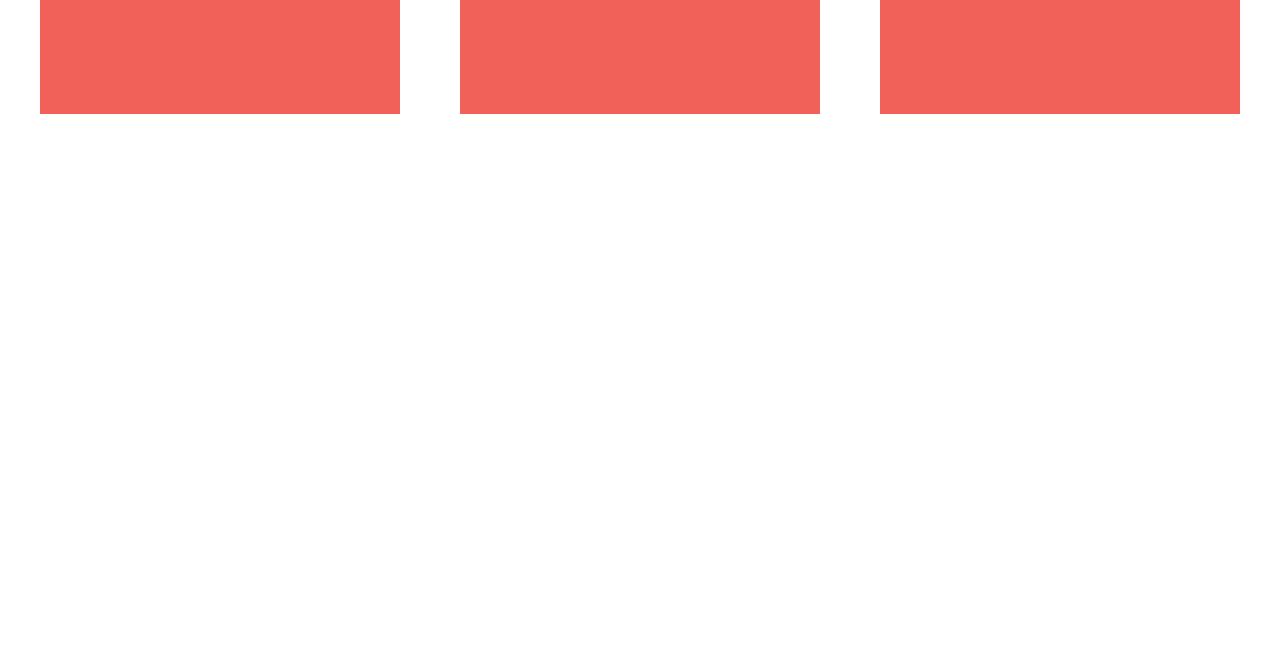
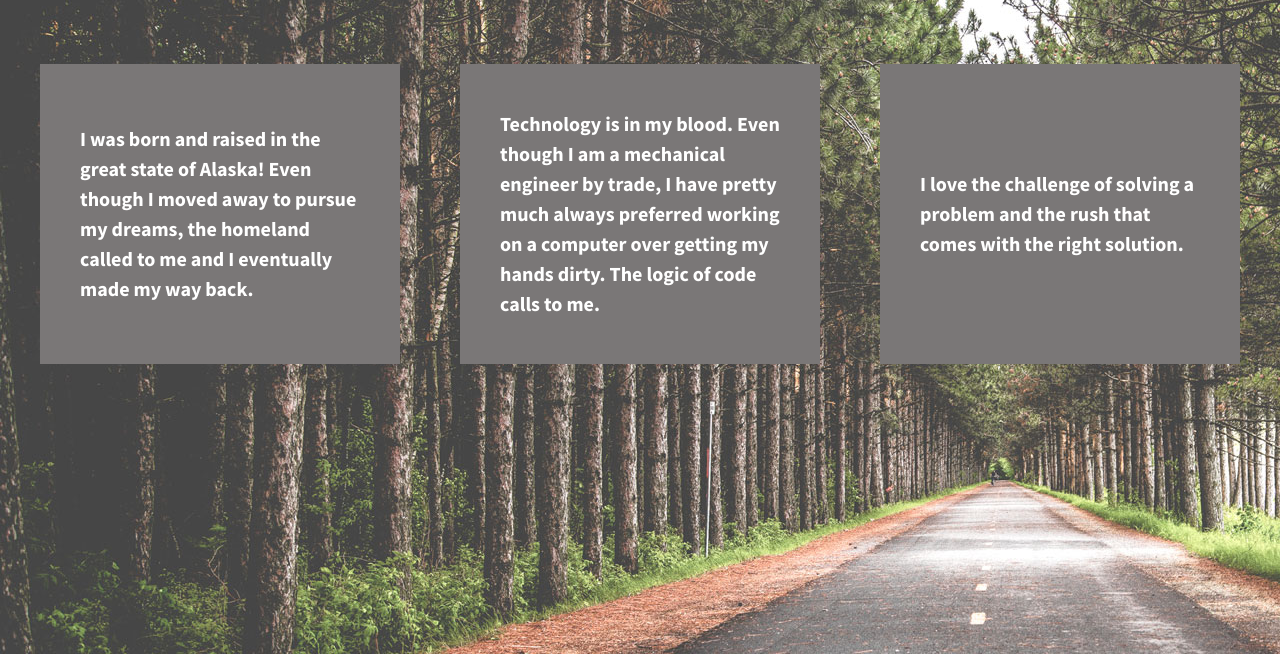
Before and after one commit to mahelkenn/flexbox-grid, a plain HTML site: page index.html in a window 1280 px wide. Shown: the part 226-880 px from the top of the page. Drawn offline with nearby package versions, Linux system fonts and the light colour scheme.

Commit message:
Customized flexbox grid

```diff
--- a/css/main.css
+++ b/css/main.css
@@ -97,7 +97,7 @@ textarea {
 
 
 html {
-  background-color: #fff;
+  background: url('../img/bkgd.jpg');
   height: 100%;
 }
 
@@ -111,21 +111,28 @@ body {
 .wrapper {
   /*add display:flex and set justify-content to space-between*/
   font-weight: 700;
+  height: 100%;
   display: flex;
   justify-content: space-between;
+  align-items: center;
 }
 
 .div-1, .div-2, .div-3 {
   /*give the divs a width of 30%, add display:flex, set justify-content and align-items to center*/
   color: #fff;
   line-height: 1.5em;
-  font-size: 1.6em;
-  background-color: #f16059;
+  font-size: 1em;
+  background-color: #7a7777;
   height: 300px;
   display: flex;
   width: 30%;
   justify-content: center;
   align-items: center;
+  margin: 0px;
+}
+
+p {
+    padding: 40px;
 }
 
 
--- a/index.html
+++ b/index.html
@@ -23,13 +23,13 @@
 
         <section class="wrapper">
             <div class="div-1">
-                Div 1
+                <p>I was born and raised in the great state of Alaska!  Even though I moved away to pursue my dreams, the homeland called to me and I eventually made my way back.</p>
             </div>
             <div class="div-2">
-                Div 2
+                <p>Technology is in my blood.  Even though I am a mechanical engineer by trade, I have pretty much always preferred working on a computer over getting my hands dirty.  The logic of code calls to me.</p>
             </div>
             <div class="div-3">
-                Div 3
+                <p>I love the challenge of solving a problem and the rush that comes with the right solution.</p>
             </div>
         </section>
 
```
